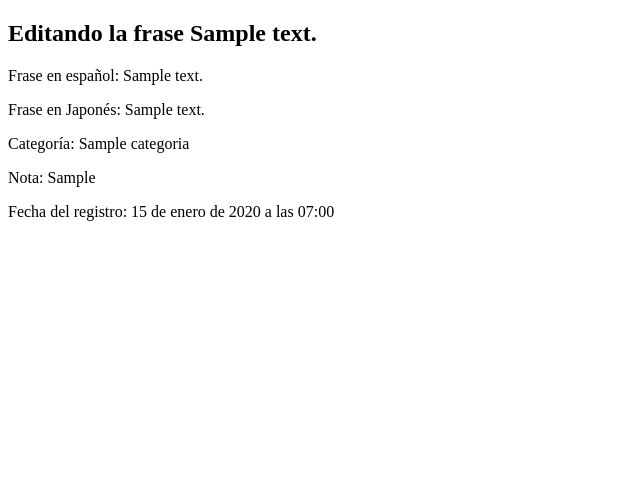
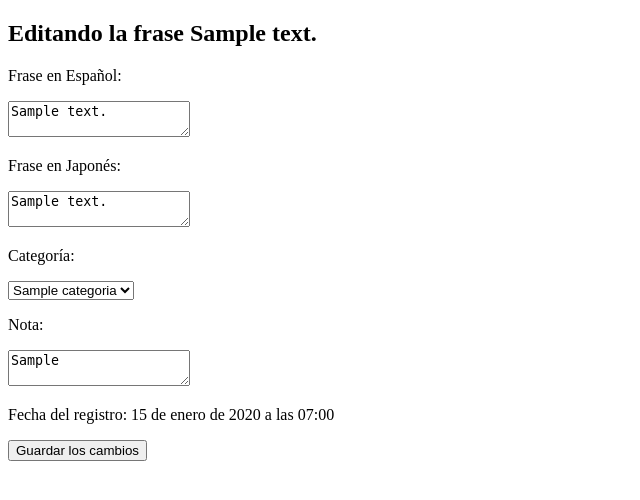
Before and after one commit to MiguelitoBFMV/JapaLearn, a Django app: page /editar/1/ in a window 1280 px wide. Shown: the part 98-598 px from the top of the page, without its empty margins (0-640 px from the left). Run offline with Django 5.2, Linux system fonts and the light colour scheme; tables that the repository leaves empty hold one stand-in row (values such as "Sample post").

Commit message:
Finish Edit feature

```diff
--- a/phrases/templates/phrases/consulta_datos.html
+++ b/phrases/templates/phrases/consulta_datos.html
@@ -30,7 +30,8 @@
             {% for registro in registros %}
                 <form method="POST">
                     {% csrf_token %}
-                    <p>Frase Español: {{registro.texto_esp}} | Frase Japonés: {{registro.texto_jp}} | Categoría: {{registro.categoria}} | Notas: {{registro.nota}} |
+                    <p>{{forloop.counter}}.
+                    Frase Español: {{registro.texto_esp}} | Frase Japonés: {{registro.texto_jp}} | Categoría: {{registro.categoria}} | Notas: {{registro.nota}} |
                     <a href='{% url "editar_datos" registro.id %}'>Ir a editar los datos</a>| <button type="submit" name="action" value="delete" onclick="return confirm('¿Seguro que quieres eliminar?')">Eliminar</button></p>
                     <input type="hidden" name="registro_id" value={{registro.id}}>
                 </form>
--- a/phrases/templates/phrases/editar_datos.html
+++ b/phrases/templates/phrases/editar_datos.html
@@ -1,12 +1,22 @@
 {% extends "phrases/base.html" %}
 {% block content %}
     <h1>Editando la frase {{registro}}</h1>
+    <form method="POST">
+        {% csrf_token %}
+        <section>
+            <p>Frase en Español: </p><textarea name="frase_esp_mod">{{registro.texto_esp}}</textarea>
+            <p>Frase en Japonés: </p><textarea name="frase_jp_mod">{{registro.texto_jp}}</textarea>
+            <P>Categoría: </P>
+            <select name="categoria_mod">
+                {% for categoria in categorias %}
+                    <option value={{categoria.id}} {% if categoria.id == registro.categoria.id %} selected {% endif %}>{{categoria.titulo}}</option>
+                {% endfor %}
+            </select>
+            <p>Nota: </p><textarea name="nota_mod">{{registro.nota}}</textarea>
+            <p>Fecha del registro: {{registro.fecha}}</p>
 
-    <section>
-        <p>Frase en español: {{registro.texto_esp}}</p>
-        <p>Frase en Japonés: {{registro.texto_jp}}</p>
-        <p>Categoría: {{registro.categoria}}</p>
-        <p>Nota: {{registro.nota}}</p>
-        <p>Fecha del registro: {{registro.fecha}}</p>
-    </section>
+            <button type="submit" name="action" value="save_changes">Guardar los cambios</button>
+        </section>
+    </form>
+
 {% endblock content  %}
--- a/phrases/templates/phrases/main_page.html
+++ b/phrases/templates/phrases/main_page.html
@@ -5,7 +5,7 @@
         <form method="POST">
             {% csrf_token %}
             <div>
-                <textarea name="frase_esp" id="frase_esp">{{frase_esp}}</textarea>
+                <textarea name="frase_esp">{{frase_esp}}</textarea>
                 <button type="submit" name="action" value="translate">Traducir</button>
                 <button type="submit" name="action" value="clear">Limpiar</button>
             </div>
@@ -14,6 +14,7 @@
                 <p>La frase traducida es: {{ frase_jp }}</p>
                 <input type="hidden" name="frase_jp" value={{frase_jp}}>
 
+                <p>Categoría:</p>
                 <select name="categoria_id" id="categoria_id">
                     <option value="">-----</option>
                     {% for categoria in categorias %}
--- a/phrases/views.py
+++ b/phrases/views.py
@@ -4,10 +4,11 @@ from .services import translate_text
 from .models import Categoria, Frase
 from django.db.models import Q
 
+CATEGORIA = Categoria.objects.all()
+
 def main_page(request):
     frase_esp = ""
     frase_jp = ""
-    categoria = Categoria.objects.all()
     notas = ""
     categoria_elegida = ""
 
@@ -40,11 +41,10 @@ def main_page(request):
         {"frase_jp": frase_jp,
         "frase_esp": frase_esp,
         "notas": notas,
-        "categorias": categoria})
+        "categorias": CATEGORIA})
 
 
 def consulta_datos(request):
-    categoria = Categoria.objects.all()
     registros = Frase.objects.all()
     categoria_id = request.GET.get("filtro_categoria")
     orden = request.GET.get("orden_elegido", "DESC")
@@ -83,7 +83,7 @@ def consulta_datos(request):
 
 
 
-    return render(request, "phrases/consulta_datos.html", {"registros": registros, "categorias": categoria, "categoria_id": categoria_id, "orden": orden, "valor_buscado": valor_buscado})
+    return render(request, "phrases/consulta_datos.html", {"registros": registros, "categorias": CATEGORIA, "categoria_id": categoria_id, "orden": orden, "valor_buscado": valor_buscado})
 
 
 
@@ -91,4 +91,20 @@ def editar_datos(request, registro_id):
 
     registro_seleccionado = get_object_or_404(Frase, id=registro_id)
 
-    return render(request, "phrases/editar_datos.html", {"registro": registro_seleccionado })
+    if request.method=="POST" and request.POST.get("action") == "save_changes":
+        frase_esp_mod = request.POST.get("frase_esp_mod")
+        frase_jp_mod = request.POST.get("frase_jp_mod")
+        categoria_mod = request.POST.get("categoria_mod")
+        notas_mod = request.POST.get("nota_mod")
+
+        if frase_esp_mod != "" and frase_jp_mod != "" and categoria_mod != "":
+            registro_seleccionado.texto_esp = frase_esp_mod
+            registro_seleccionado.texto_jp = frase_jp_mod
+            registro_seleccionado.categoria_id = int(categoria_mod)
+            registro_seleccionado.nota = notas_mod
+            registro_seleccionado.save()
+
+            return redirect("consulta_datos")
+
+
+    return render(request, "phrases/editar_datos.html", {"registro": registro_seleccionado, "categorias": CATEGORIA})
```
